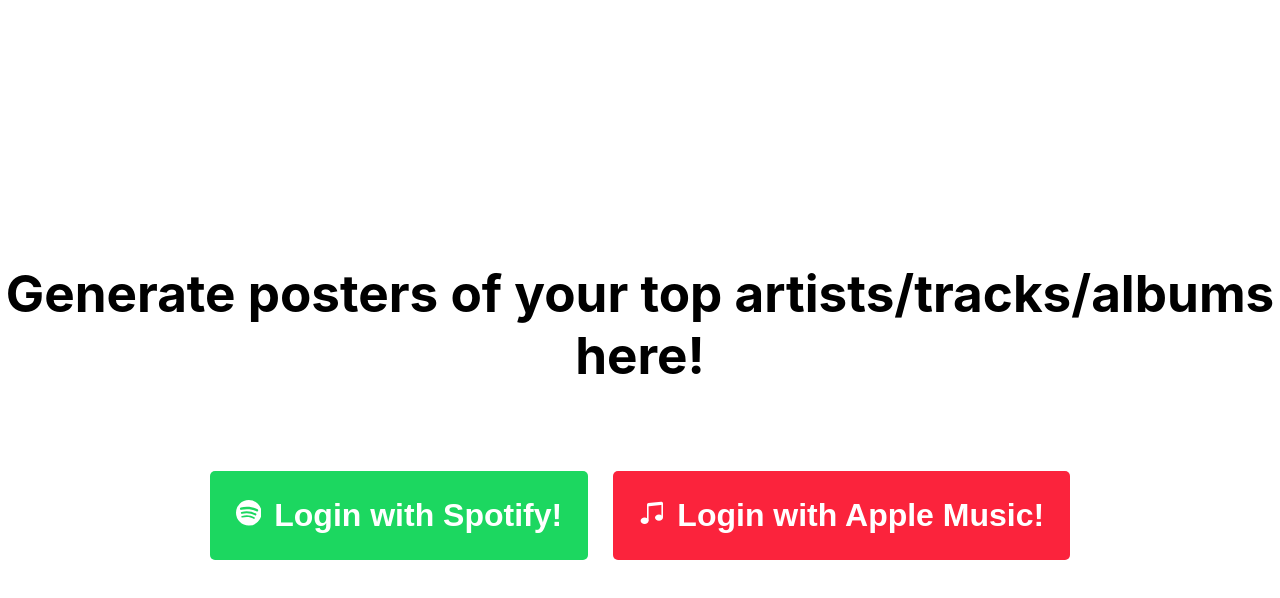
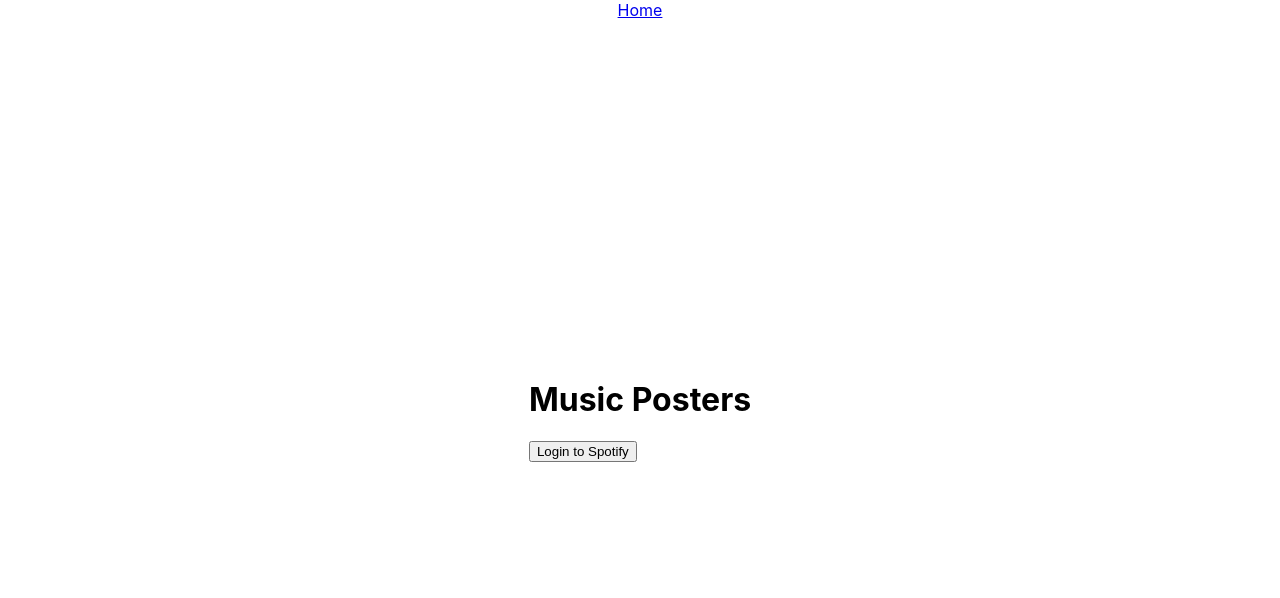
Before and after one commit to bodlasahith/music-posters, a React (Create React App) app: page / in a window 1280 px wide. Shown: the top 598 px of the page. Built offline with nearby package versions, Linux system fonts and the light colour scheme; no server answers.

Commit message:
fetching artists/tracks & initial pages

```diff
--- a/package.json
+++ b/package.json
@@ -6,9 +6,11 @@
     "@testing-library/jest-dom": "^5.17.0",
     "@testing-library/react": "^13.4.0",
     "@testing-library/user-event": "^13.5.0",
+    "axios": "^1.7.2",
     "react": "^18.2.0",
     "react-bootstrap-icons": "^1.10.3",
     "react-dom": "^18.2.0",
+    "react-router-dom": "^6.24.1",
     "react-scripts": "5.0.1",
     "web-vitals": "^2.1.4"
   },
--- a/src/App.js
+++ b/src/App.js
@@ -1,22 +1,21 @@
 import "./App.css";
-import { Spotify, MusicNoteBeamed } from "react-bootstrap-icons";
+import React from "react";
+import { BrowserRouter, Routes, Route } from "react-router-dom";
+import Home from "./Components/Home";
+import Landing from "./Components/Landing";
+import NavBar from "./Components/NavBar";
 
 function App() {
   return (
     <div className="App">
-      <h1 id="title">
-        Generate posters of your top artists/tracks/albums here!
-      </h1>
-      <div className="buttons">
-        <button id="spotify">
-          <Spotify className="logo"></Spotify>
-          Login with Spotify!
-        </button>
-        <button id="apple-music">
-          <MusicNoteBeamed className="logo"></MusicNoteBeamed>
-          Login with Apple Music!
-        </button>
-      </div>
+      <BrowserRouter>
+        <NavBar />
+        <Routes>
+          <Route path="/home" element={<Home />} />
+          <Route path="/" element={<Landing />} />
+          <Route path="*" element={<h1>PAGE NOT FOUND</h1>} />
+        </Routes>
+      </BrowserRouter>
     </div>
   );
 }
--- /dev/null
+++ b/src/Components/Home.js
@@ -0,0 +1,11 @@
+import React from "react";
+
+function Home() {
+  return (
+    <div className="Home">
+
+    </div>
+  );
+}
+
+export default Home;
--- /dev/null
+++ b/src/Components/Landing.js
@@ -0,0 +1,100 @@
+import { useEffect, useState } from "react";
+import { SPOTIFY_CLIENT_ID, SPOTIFY_CLIENT_SECRET } from "../env";
+
+function App() {
+  const REDIRECT_URI = "http://localhost:3000";
+  const AUTH_ENDPOINT = "https://accounts.spotify.com/authorize";
+  const RESPONSE_TYPE = "token";
+  const scopes = [
+    "user-read-email",
+    "user-library-read",
+    "user-read-recently-played",
+    "user-top-read",
+    "playlist-read-private",
+    "playlist-read-collaborative",
+    "playlist-modify-public",
+  ];
+
+  const [token, setToken] = useState("");
+  const [artists, setArtists] = useState([]);
+  const [tracks, setTracks] = useState([]);
+
+  useEffect(() => {
+    const hash = window.location.hash;
+    let token = window.localStorage.getItem("token");
+
+    if (!token && hash) {
+      token = hash
+        .substring(1)
+        .split("&")
+        .find((elem) => elem.startsWith("access_token"))
+        .split("=")[1];
+
+      window.location.hash = "";
+      window.localStorage.setItem("token", token);
+    }
+
+    setToken(token);
+  }, []);
+
+  const login = () => {
+    const scopeUrlParam = scopes.join("%20");
+    const spotifyAuthUrl = `${AUTH_ENDPOINT}?client_id=${SPOTIFY_CLIENT_ID}&redirect_uri=${encodeURIComponent(
+      REDIRECT_URI
+    )}&scope=${scopeUrlParam}&response_type=${RESPONSE_TYPE}&show_dialog=true`;
+
+    window.location.href = spotifyAuthUrl;
+  };
+
+  const logout = () => {
+    setToken("");
+    window.localStorage.removeItem("token");
+  };
+
+  useEffect(() => {
+    const fetchArtistsAndTracks = async () => {
+      const response = await fetch(
+        `https://api.spotify.com/v1/me/top/artists?time_range=long_term&limit=50`,
+        {
+          method: "GET",
+          headers: {
+            Authorization: `Bearer ${token}`,
+          },
+        }
+      );
+      const data = await response.json();
+      setArtists(data.items);
+
+      const response2 = await fetch(
+        `https://api.spotify.com/v1/me/top/tracks?time_range=long_term&limit=50`,
+        {
+          method: "GET",
+          headers: {
+            Authorization: `Bearer ${token}`,
+          },
+        }
+      );
+      const data2 = await response2.json();
+      setTracks(data2.items);
+    };
+
+    if (token) {
+      fetchArtistsAndTracks();
+    }
+  }, [token]);
+
+  return (
+    <div className="App">
+      <header className="App-header">
+        <h1>Music Posters</h1>
+        {!token ? (
+          <button onClick={login}>Login to Spotify</button>
+        ) : (
+          <button onClick={logout}>Logout</button>
+        )}
+      </header>
+    </div>
+  );
+}
+
+export default App;
--- /dev/null
+++ b/src/Components/NavBar.js
@@ -0,0 +1,12 @@
+import React from "react";
+import { Link } from "react-router-dom";
+
+function NavBar() {
+  return (
+    <div className="NavBar">
+      <Link to="/home">Home</Link>
+    </div>
+  );
+}
+
+export default NavBar;
```
Also changed, not shown: src/Components/AIPoster.js (added), src/Components/PosterGenerator.js (added), 2 other files (tests, documents, lock files or other folders).
